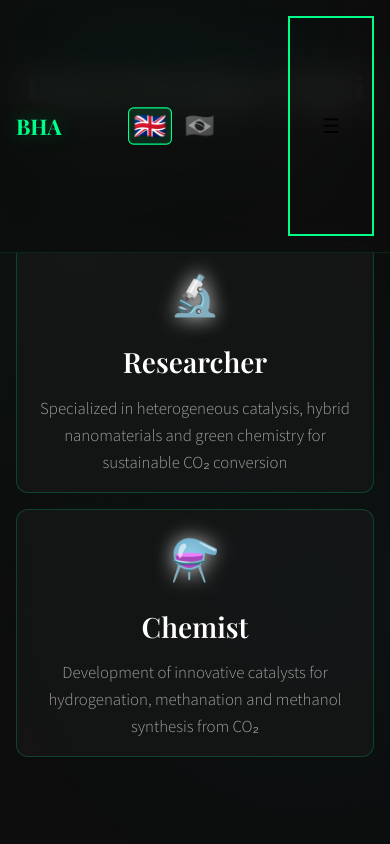
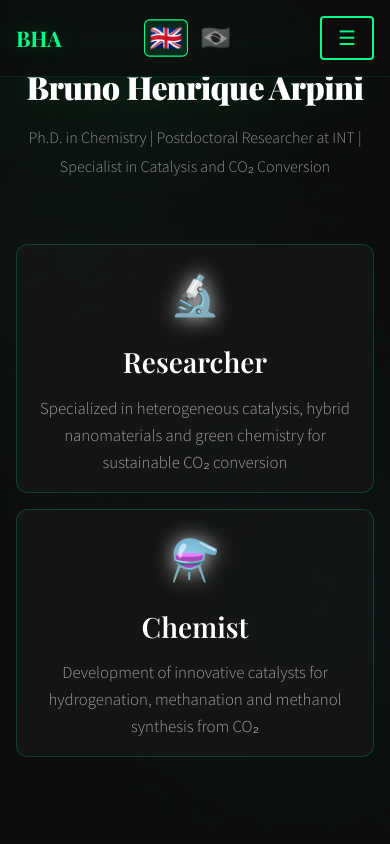
Before and after one commit to LeonardoArpini/leonardoarpini.github.io, a plain HTML site: page index.html in a window 390 px wide. Shown: the top 844 px of the page. Drawn offline with nearby package versions, Linux system fonts and the light colour scheme.

```diff
--- a/style.css
+++ b/style.css
@@ -268,6 +268,22 @@
     padding: 0.5rem 1rem;
     font-size: 1.25rem;
     cursor: pointer;
+    color: var(--chem-green);
+    border-radius: 4px;
+    transition: all 0.3s ease;
+}
+
+.mobile-menu-toggle:hover {
+    background: rgba(0, 255, 136, 0.1);
+}
+
+/* ===================================
+   Hero Section - Chemical Reaction
+   =================================== */
+.hero {
+    min-height: 100vh;
+    display: flex;
+    align-items: center;
     justify-content: center;
     position: relative;
     overflow: hidden;
```
